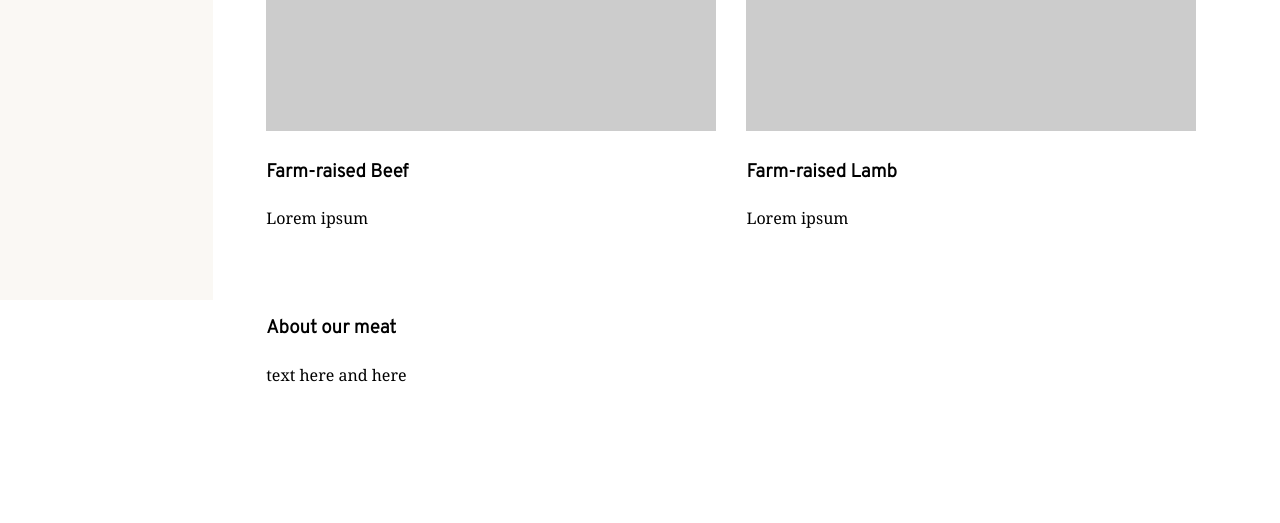
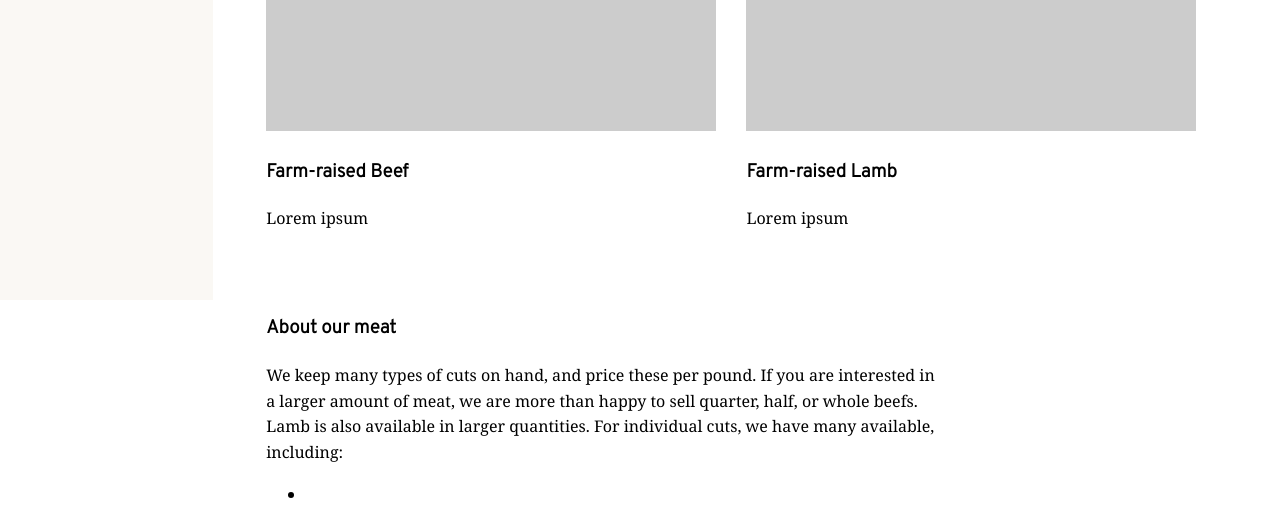
Before and after one commit to wguldin/wm-farms, a website: page index.html in a window 1280 px wide. Shown: the part 500-1023 px from the top of the page. Before the commit the page ends 905 px from the top, so only its background shows below. Drawn offline with Linux system fonts and the light colour scheme; placeholder pictures from the web are drawn by us.

Commit message:
content updates

```diff
--- a/index.html
+++ b/index.html
@@ -1,4 +1,4 @@
-<!doctype html>
+<!DOCTYPE html>
 <html class="no-js" lang="en" dir="ltr">
   <head>
     <meta charset="utf-8">
@@ -40,7 +40,14 @@
 
         <section>
           <h3>About our meat</h3>
-          <p>text here and here</p>
+          <p>
+              We keep many types of cuts on hand, and price these per pound. If you are interested in a larger amount of meat, we are more than happy to sell quarter, half, or whole beefs. Lamb is also available in larger quantities.
+
+              For individual cuts, we have many available, including:
+          </p>
+          <ul>
+            <li></li>
+          </ul>
         </section>
       </article>
 
```
